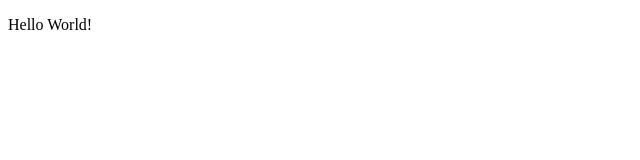
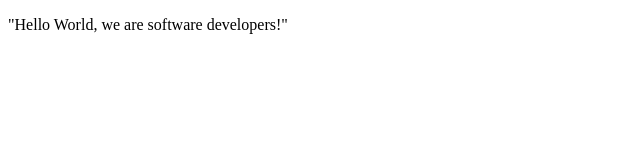
Before and after one commit to geekelo/projectEloandFatima, a plain HTML site: page index.html in a window 1280 px wide. Shown: the whole page, without its empty margins (0-640 px from the left). Drawn offline with Linux system fonts and the light colour scheme.

Commit message:
update the p tag

```diff
--- a/index.html
+++ b/index.html
@@ -4,6 +4,6 @@
 
 </head>
 <body>
-    <p>Hello World!</p>
+    <p> "Hello World, we are software developers!" </p>
 </body>
 </html>
```
